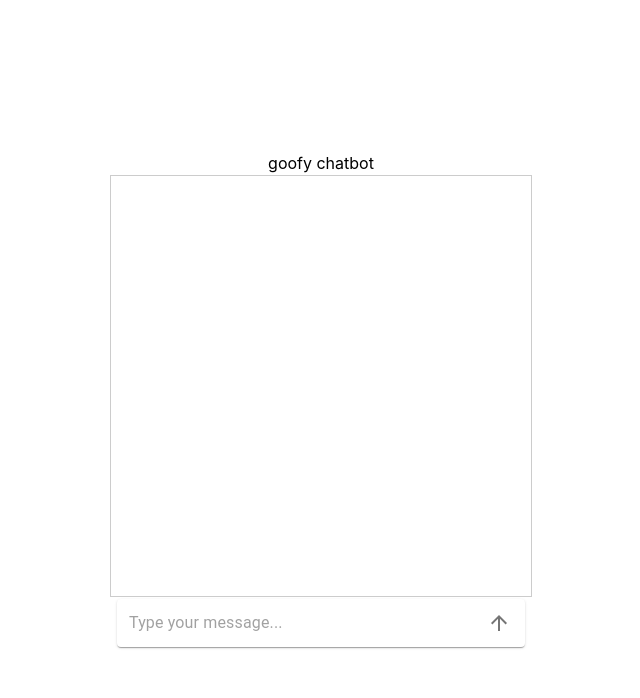
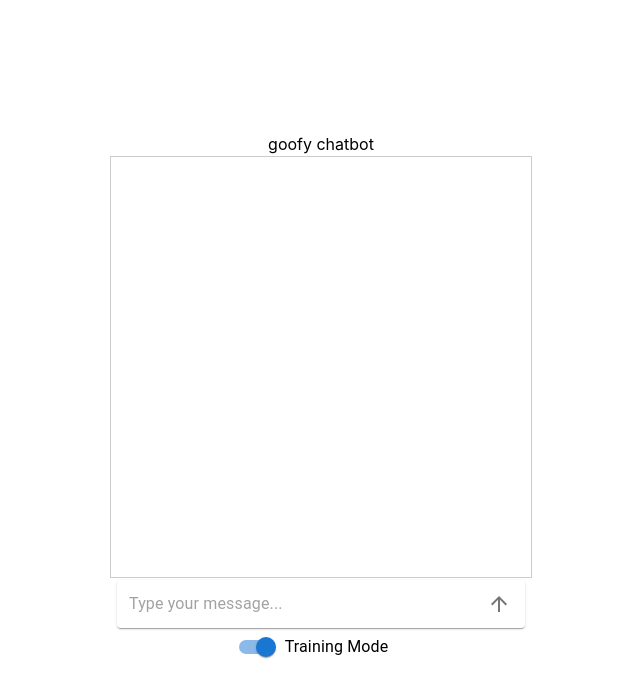
Before and after one commit to JacobCho-i/Chatbox, a React (Create React App) app: page / in a window 1280 px wide. Shown: the top 698 px of the page, without its empty margins (319-959 px from the left). Built offline with nearby package versions, Linux system fonts and the light colour scheme.

Commit message:
added training mode

```diff
--- a/src/App.js
+++ b/src/App.js
@@ -1,12 +1,18 @@
 import React, { useEffect, useState, useCallback } from 'react';
 import { InputBar } from './components/InputBar';
 import { MessageTableCell } from './components/MessageTableCell';
+import Switch from '@mui/material/Switch';
+import FormControlLabel from '@mui/material/FormControlLabel';
 import './App.css';
 
 function App() {
 
   const [messages, setMessages] = useState([])
+  const [checked, setChecked] = React.useState(true);
 
+  const handleChange = (event) => {
+    setChecked(event.target.checked);
+  };
   // sender param: 0 = self, 1 = bot
   const updateMessage = (msg, sender) => {
     setMessages(prevMessages => [...prevMessages, { id: prevMessages.length, text: msg, sender: sender}]);
@@ -33,7 +39,13 @@ function App() {
     <div className="App">
       goofy chatbot
       <MessageTable messages={messages} />
-      <InputBar message={messages} updateMessage={updateMessage}/>
+      <InputBar message={messages} updateMessage={updateMessage} isTraining={checked}/>
+      <FormControlLabel
+          control={
+            <Switch checked={checked} onChange={handleChange} name="training" />
+          }
+          label="Training Mode"
+        />
     </div>
   );
 }
--- a/src/components/InputBar.js
+++ b/src/components/InputBar.js
@@ -5,7 +5,7 @@ import InputBase from '@mui/material/InputBase';
 import IconButton from '@mui/material/IconButton';
 import ArrowUpwardIcon from '@mui/icons-material/ArrowUpward';
 
-export function InputBar({ message, updateMessage }) {
+export function InputBar({ message, updateMessage, isTraining }) {
 
   const [value, setValue] = useState('');
 
```
